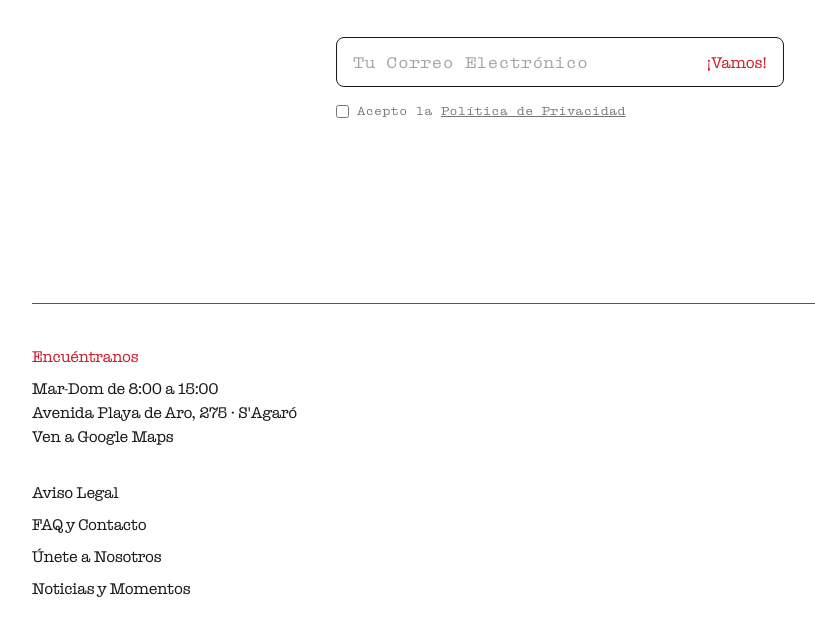
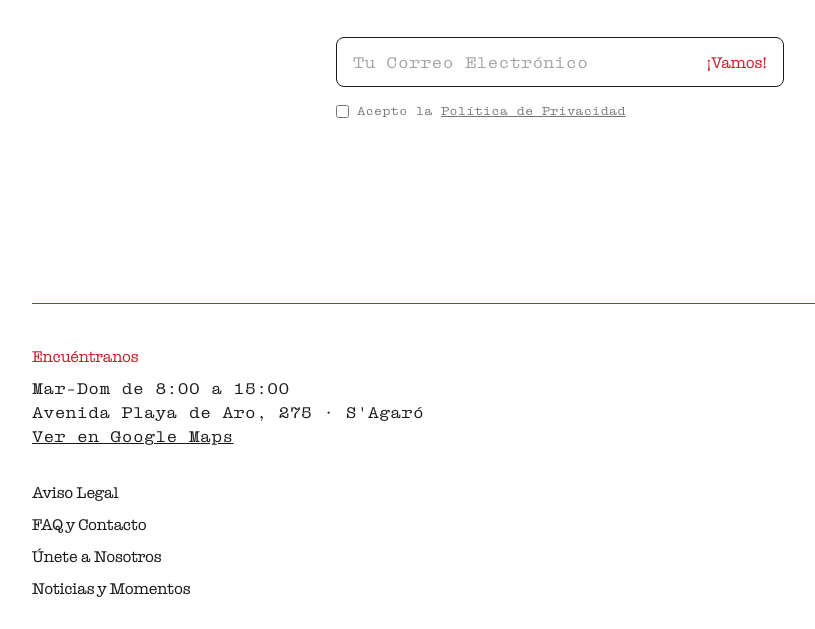
Before and after one commit to SpicyCarrot25/dirty-rabbit-website, an Astro site: page / in a window 1280 px wide. Shown: the part 3633-4262 px from the top of the page, without its empty margins (0-815 px from the left). Built offline with nearby package versions, Linux system fonts and the light colour scheme; Astro itself is replaced by a stand-in of ours.

Commit message:
fix: Ver en Google Maps, underline link, font-mono for hours/address

```diff
--- a/src/components/Footer.astro
+++ b/src/components/Footer.astro
@@ -76,17 +76,17 @@ const footerLabels = {
     <div class="border-t border-[#CD202C] mb-10"></div>
 
     <!-- Encuéntranos - same size as links -->
-    <div class="mb-8 font-typewriter text-base">
-      <p class="text-red mb-2">Encuéntranos</p>
-      <p class="text-black">Mar-Dom de 8:00 a 15:00</p>
-      <p class="text-black">Avenida Playa de Aro, 275 · S'Agaró</p>
+    <div class="mb-8 text-base">
+      <p class="font-typewriter text-red mb-2">Encuéntranos</p>
+      <p class="font-mono text-black">Mar-Dom de 8:00 a 15:00</p>
+      <p class="font-mono text-black">Avenida Playa de Aro, 275 · S'Agaró</p>
       <a
         href="https://maps.app.goo.gl/dirtyrabbit"
         target="_blank"
         rel="noopener noreferrer"
-        class="text-black hover:text-red transition-colors"
+        class="font-mono text-black underline hover:text-red transition-colors"
       >
-        Ven a Google Maps
+        Ver en Google Maps
       </a>
     </div>
 
```
